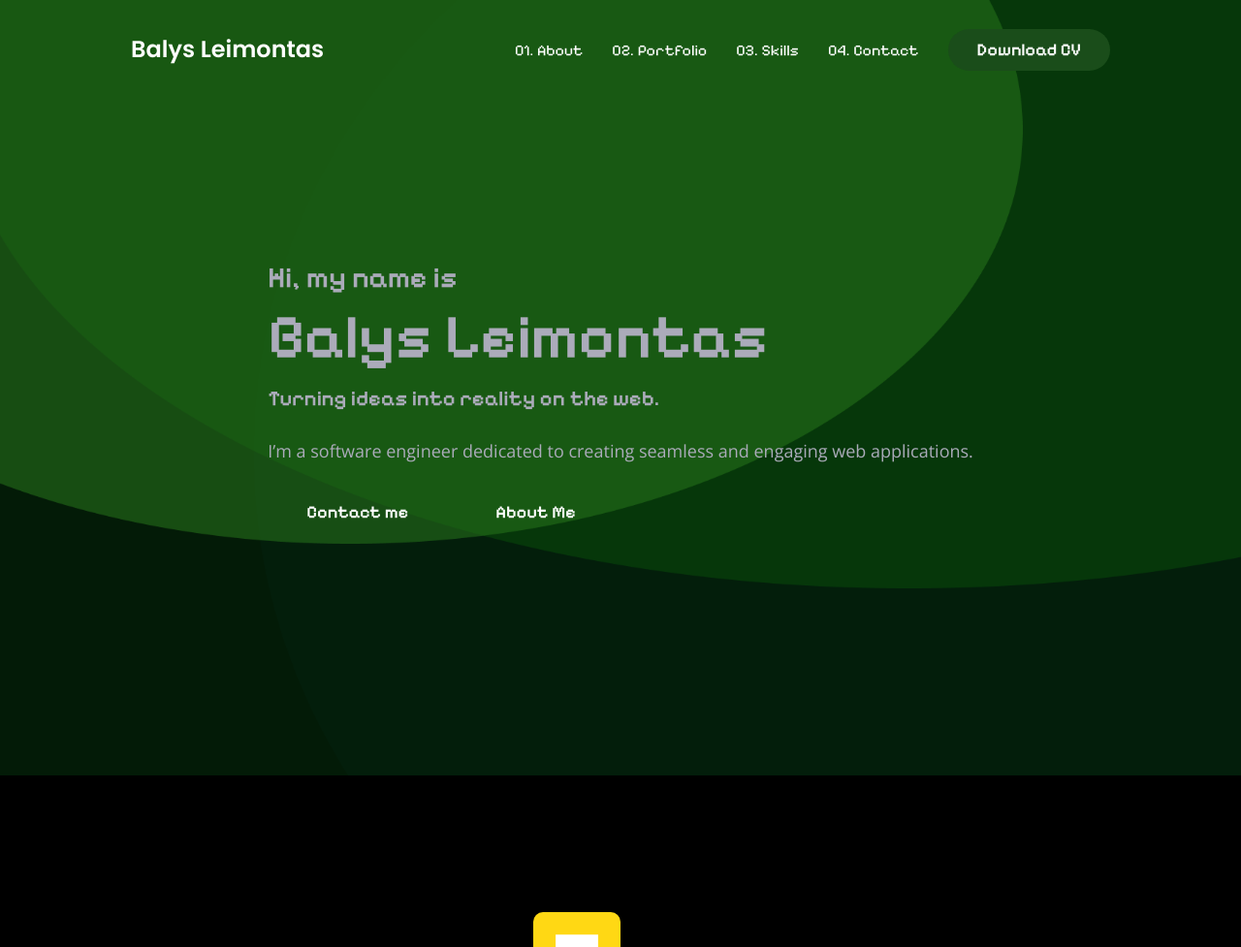
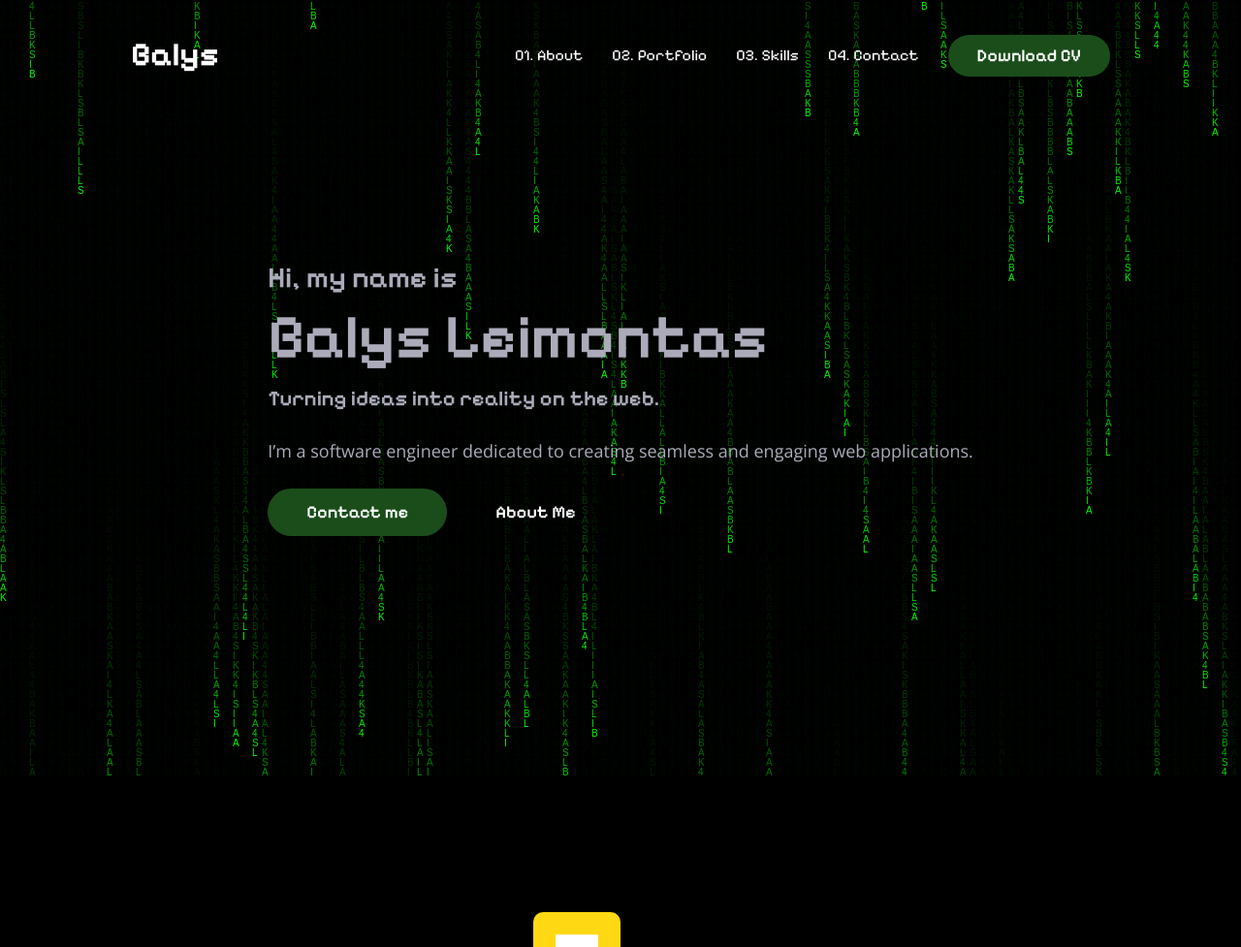
Before and after one commit to Balikas4/portfolio-website, a Django app: page / in a window 1280 px wide. Shown: the top 977 px of the page at 97% size. Run offline with Django 5.2, Linux system fonts and the light colour scheme.

Commit message:
edit: style favicon local_settings

```diff
--- a/portfolio/website/static/css/styles.css
+++ b/portfolio/website/static/css/styles.css
@@ -193,7 +193,7 @@
 
   .btn-primary.green { background-color: var(--dark-green); }
 
-  .btn-primary.green:is(:hover, :focus) { background-color: var(--sea-green); }
+  .btn-primary.green:is(:hover, :focus) { background-color: var(--emerald-green); }
 
   .img-cover {
     width: 100%;
@@ -237,7 +237,7 @@
     position: fixed;
     padding-block: 15px;
     width: 100%;
-    background-color: var(--black);
+    background-color: transparent;
     height: 65px;
     box-shadow: var(--shadow);
     overflow: hidden;
@@ -258,8 +258,8 @@
 
   .logo {
     color: var(--white);
-    font-family: var(--ff-poppins);
-    font-size: 2.4rem;
+    font-family: var(--ff-pixelify-sans);
+    font-size: 3.4rem;
   }
 
   .nav-toggle-btn { font-size: 3rem; }
@@ -295,7 +295,7 @@
     transition: var(--transition-1);
   }
 
-  .navbar-link:is(:hover, :focus) { color: var(--sea-green); }
+  .navbar-link:is(:hover, :focus) { color: var(--emerald-green); }
 
   .navbar .btn {
     margin-block-start: 15px;
@@ -317,14 +317,21 @@
   }
 
   .hero {
-    background-image: url("../images/hero-bkg.png");
-    background-repeat: no-repeat;
-    background-size: cover;
-    background-position: center;
+    position: relative;
     padding-block: 100px var(--section-padding);
     min-height: 100vh;
     display: grid;
     place-items: center;
+    overflow: hidden; /* Ensure content doesn't overflow */
+  }
+
+  .hero canvas {
+    position: absolute;
+    top: 0;
+    left: 0;
+    width: 100%;
+    height: 100%;
+    z-index: -1; /* Place the canvas behind other content */
   }
 
 
@@ -698,7 +705,10 @@
 
   }
 
-
+  .header.active,
+  .header.nav-active {
+    background-color: var(--black);
+  }
 
 
 
--- a/portfolio/website/templates/main.html
+++ b/portfolio/website/templates/main.html
@@ -10,7 +10,10 @@
   <!--
     - favicon
   -->
-  <link rel="shortcut icon" href="./favicon.svg" type="image/svg+xml">
+  <link rel="apple-touch-icon" sizes="180x180" href="{% static 'apple-touch-icon.png' %}">
+  <link rel="icon" type="image/png" sizes="32x32" href="{% static 'favicon-32x32.png' %}">
+  <link rel="icon" type="image/png" sizes="16x16" href="{% static 'favicon-16x16.png' %}">
+  <link rel="manifest" href="{% static 'site.webmanifest' %}">
 
   <!--
     - custom css link
@@ -34,8 +37,8 @@
   <header class="header" data-header>
     <div class="container">
 
-      <a href="#home">
-        <h1 class="logo">Balys Leimontas</h1>
+      <a href="">
+        <h1 class="logo">Balys</h1>
       </a>
 
       <button class="nav-toggle-btn" aria-label="Toggle Menu" data-nav-toggle-btn>
@@ -91,6 +94,7 @@
       -->
 
       <section class="hero" id="home">
+          <canvas></canvas>
           <div class="hero-content">
 
             <h2 class="hero-title">
@@ -103,7 +107,7 @@
             </p>
 
             <div class="btn-group">
-              <a href="#contact" class="btn btn-primary blue">Contact me</a>
+              <a href="#contact" class="btn btn-primary green">Contact me</a>
 
               <a href="#about" class="btn">About Me</a>
             </div>
@@ -187,10 +191,10 @@
           <ul class="portfolio-list">
 
             <li>
-              <a href="#" class="portfolio-card" style="background-image: url('./static/images/portfolio-1.png')">
+              <a href="https://www.upupam.world" class="portfolio-card" style="background-image: url('./static/images/portfolio-1.png')">
                 <div class="card-content">
 
-                  <p class="card-subtitle">UPUPAM</p>
+                  <p class="card-subtitle">UPUPAM.world</p>
 
                   <h3 class="h3 card-title">Web App Platform for Fashion</h3>
 
@@ -205,7 +209,7 @@
             </li>
 
             <li>
-              <a href="#" class="portfolio-card" style="background-image: url('./static/images/portfolio-2.jpg')">
+              <a href="https://github.com/Balikas4/Trading_strategy_tester" class="portfolio-card" style="background-image: url('./static/images/portfolio-2.jpg')">
                 <div class="card-content">
 
                   <p class="card-subtitle">Python Trade Bot</p>
@@ -374,7 +378,7 @@
 
           <div class="contact-card">
 
-            <p class="card-subtitle">Don't be shy</p>
+            <p class="card-subtitle">Contact</p>
 
             <h2 class="h2 section-title">Drop Me a Line</h2>
 
@@ -472,7 +476,7 @@
     <div class="container">
 
       <p class="copyright">
-        &copy; 2024 <a href="#" class="copyright-link">balikas4</a>. All Rights Reseverd
+        &copy; 2024 <a href="https://github.com/Balikas4" class="copyright-link">Balikas4</a>. All Rights Reseverd
       </p>
 
       <ul class="footer-list">
@@ -561,6 +565,59 @@
   -->
   <script type="module" src="https://unpkg.com/ionicons@5.5.2/dist/ionicons/ionicons.esm.js"></script>
   <script nomodule src="https://unpkg.com/ionicons@5.5.2/dist/ionicons/ionicons.js"></script>
+  <script>
+    document.addEventListener('DOMContentLoaded', function() {
+      // Initialising the canvas
+      var canvas = document.querySelector('canvas'),
+          ctx = canvas.getContext('2d');
 
+      // Setting the width and height of the canvas
+      canvas.width = window.innerWidth;
+      canvas.height = window.innerHeight;
+
+      // Setting up the letters
+      var letters = 'BALIKAS4';
+      letters = letters.split('');
+
+      // Setting up the columns
+      var fontSize = 10,
+          columns = canvas.width / fontSize;
+
+      // Setting up the drops
+      var drops = [];
+      for (var i = 0; i < columns; i++) {
+        drops[i] = 1;
+      }
+
+      // Setting up the draw function
+      function draw() {
+        ctx.fillStyle = 'rgba(0, 0, 0, .1)';
+        ctx.fillRect(0, 0, canvas.width, canvas.height);
+        for (var i = 0; i < drops.length; i++) {
+          var text = letters[Math.floor(Math.random() * letters.length)];
+          ctx.fillStyle = '#0f0';
+          ctx.fillText(text, i * fontSize, drops[i] * fontSize);
+          drops[i]++;
+          if (drops[i] * fontSize > canvas.height && Math.random() > .99) {
+            drops[i] = 0;
+          }
+        }
+      }
+
+      // Loop the animation
+      setInterval(draw, 25);
+
+      // Resize canvas when window is resized
+      window.addEventListener('resize', function() {
+        canvas.width = window.innerWidth;
+        canvas.height = window.innerHeight;
+        columns = canvas.width / fontSize;
+        drops = [];
+        for (var i = 0; i < columns; i++) {
+          drops[i] = 1;
+        }
+      });
+    });
+  </script>
 </body>
 </html>
```
Also changed, not shown: portfolio/portfolio/settings.py (+4 -3 lines), portfolio/website/static/android-chrome-192x192.png (added), portfolio/website/static/android-chrome-512x512.png (added), portfolio/website/static/apple-touch-icon.png (added), portfolio/website/static/favicon-16x16.png (added), portfolio/website/static/favicon-32x32.png (added), portfolio/website/static/favicon.ico, portfolio/website/static/site.webmanifest (added).
